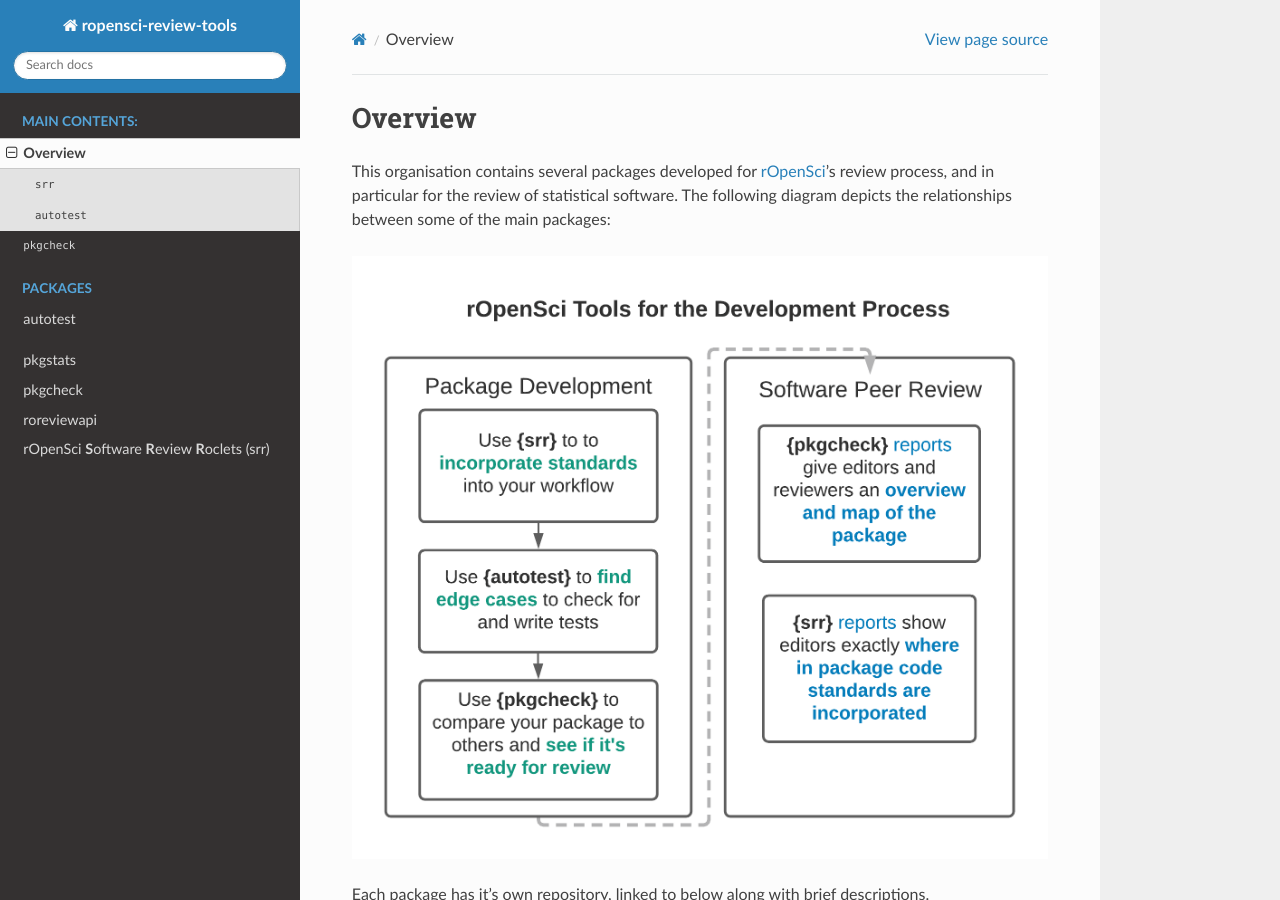
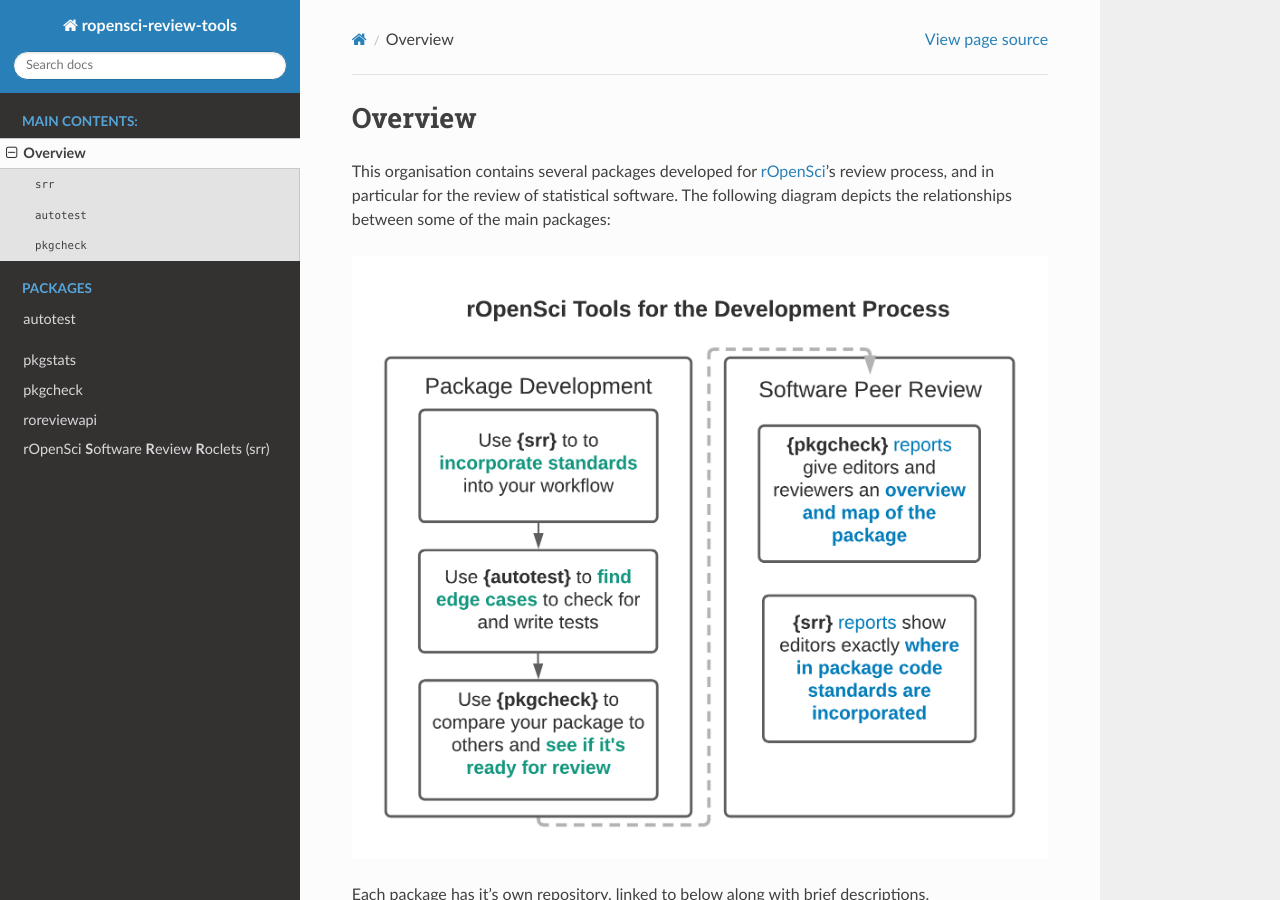
Before and after one commit to ropensci-review-tools/ropensci-review-tools, a Sphinx documentation site: the page built from docs/overview.md, in a window 1280 px wide and 900 px high. Built offline with Sphinx 7.4.7 and the Read the Docs theme 2.0.0, drawn with Linux system fonts in a browser that asks for light colours.

```diff
--- a/docs/overview.md
+++ b/docs/overview.md
@@ -34,7 +34,7 @@ package](https://github.com/ropensci-review-tools/autotest) throughout
 package development should ensure review processes are much less likely
 to uncover bugs in package behaviour.
 
-# `pkgcheck`
+## `pkgcheck`
 
 The [`pkgcheck`
 package](https://github.com/ropensci-review-tools/pkgcheck) represents
```
